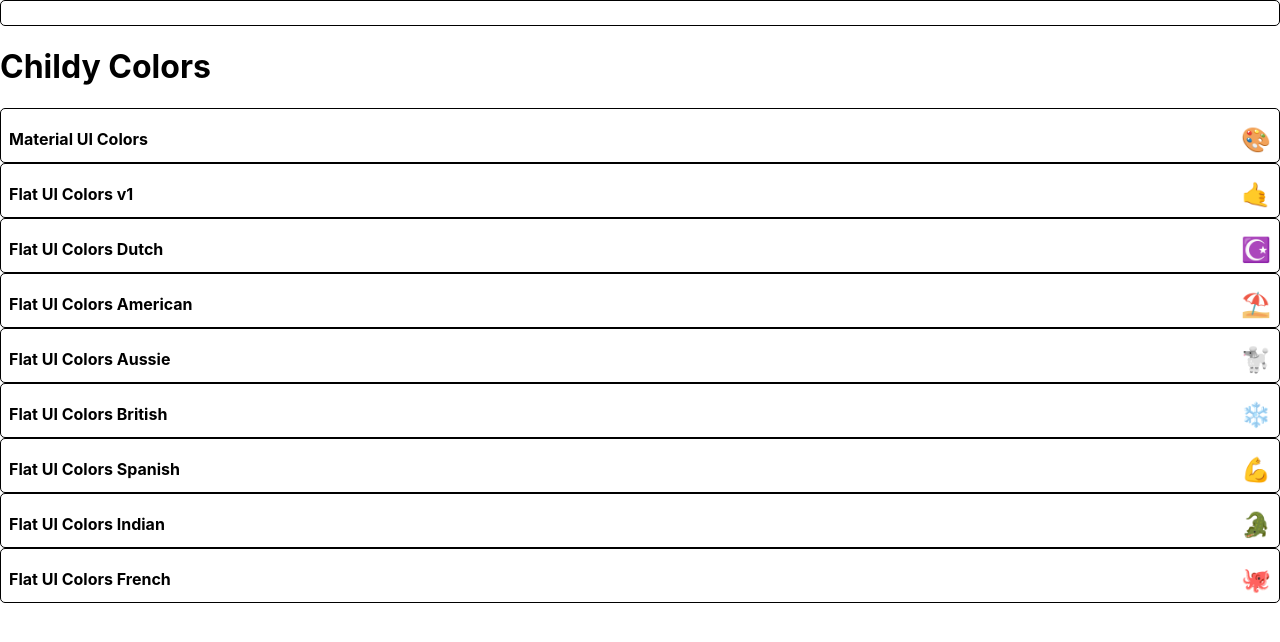
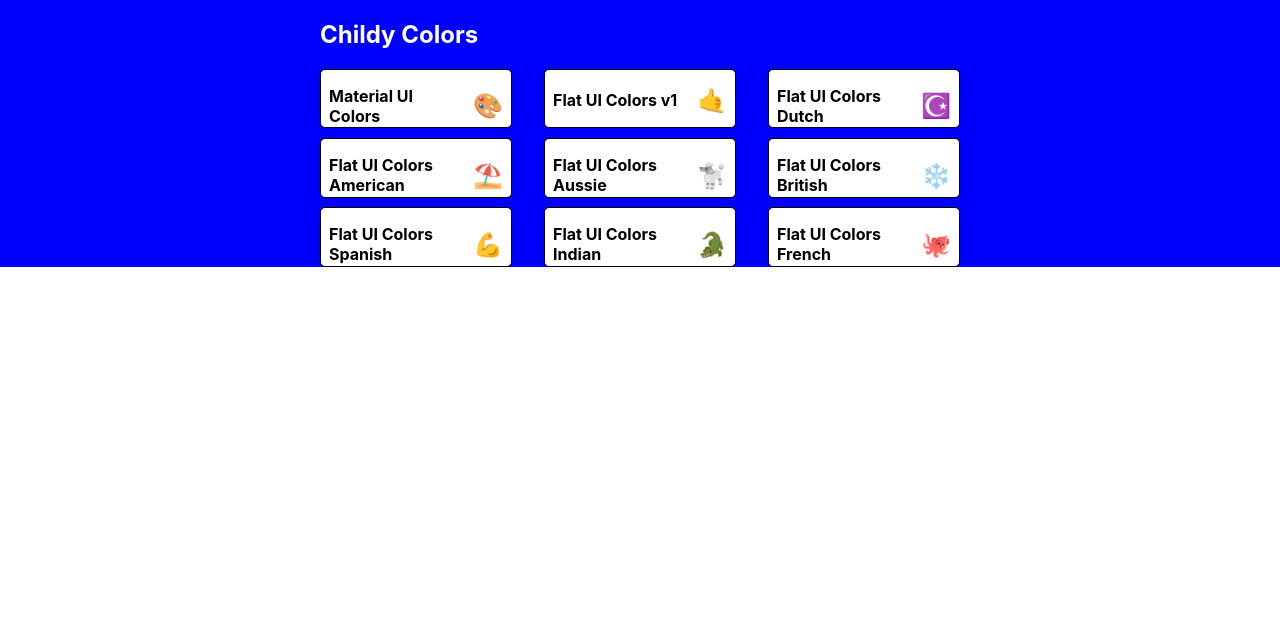
Before and after one commit to appsius/Color_Botanic, a React (Create React App) app: page / in a window 1280 px wide. Shown: the top 642 px of the page. Built offline with nearby package versions, Linux system fonts and the light colour scheme.

Commit message:
Styling PaletteList with JSS

```diff
--- a/src/PaletteList.js
+++ b/src/PaletteList.js
@@ -1,20 +1,56 @@
 import React, { Component } from 'react';
 import MiniPalette from './MiniPalette';
 import { Link } from 'react-router-dom';
+import { withStyles } from '@material-ui/core/styles';
+
+const styles = {
+  root: {
+    backgroundColor: 'blue',
+    height: '100%',
+    display: 'flex',
+    alignItems: 'flex-start',
+    justifyContent: 'center'
+  },
+  container: {
+    width: '50%',
+    display: 'flex',
+    alignItems: 'flex-start',
+    flexDirection: 'column',
+    flexWrap: 'wrap'
+  },
+  nav: {
+    display: 'flex',
+    width: '100%',
+    justifyContent: 'space-between',
+    color: 'white'
+  },
+  palettes: {
+    boxSizing: 'border-box',
+    width: '100%',
+    display: 'grid',
+    gridTemplateColumns: 'repeat(3, 30%)',
+    gridGap: '5%'
+  }
+};
 
 class PaletteList extends Component {
   render() {
-    const { palettes } = this.props;
+    const { palettes, classes } = this.props;
     return (
-      <div>
-        <MiniPalette />
-        <h1>Childy Colors</h1>
-        {palettes.map(palette => (
-          <MiniPalette {...palette} />
-        ))}
+      <div className={classes.root}>
+        <div className={classes.container}>
+          <nav className={classes.nav}>
+            <h1>Childy Colors</h1>
+          </nav>
+          <div className={classes.palettes}>
+            {palettes.map(palette => (
+              <MiniPalette {...palette} />
+            ))}
+          </div>
+        </div>
       </div>
     );
   }
 }
 
-export default PaletteList;
+export default withStyles(styles)(PaletteList);
```
